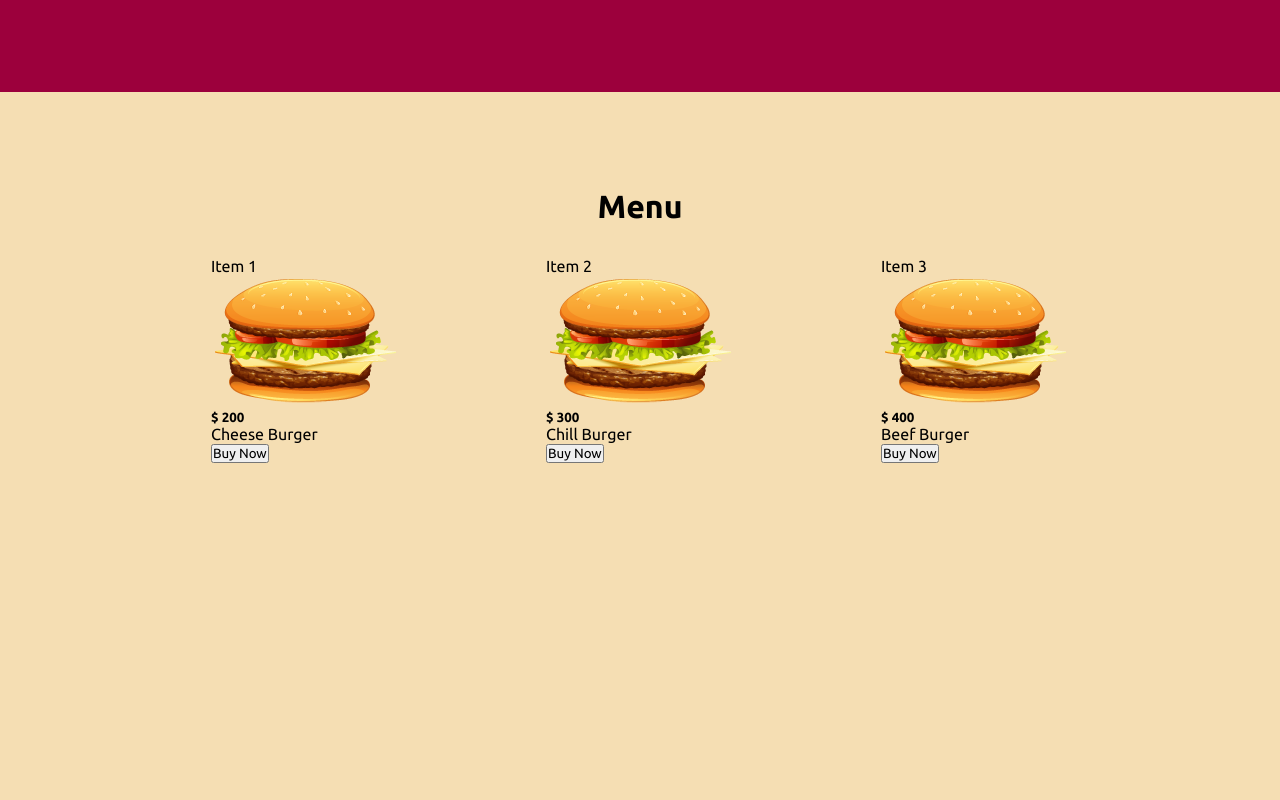
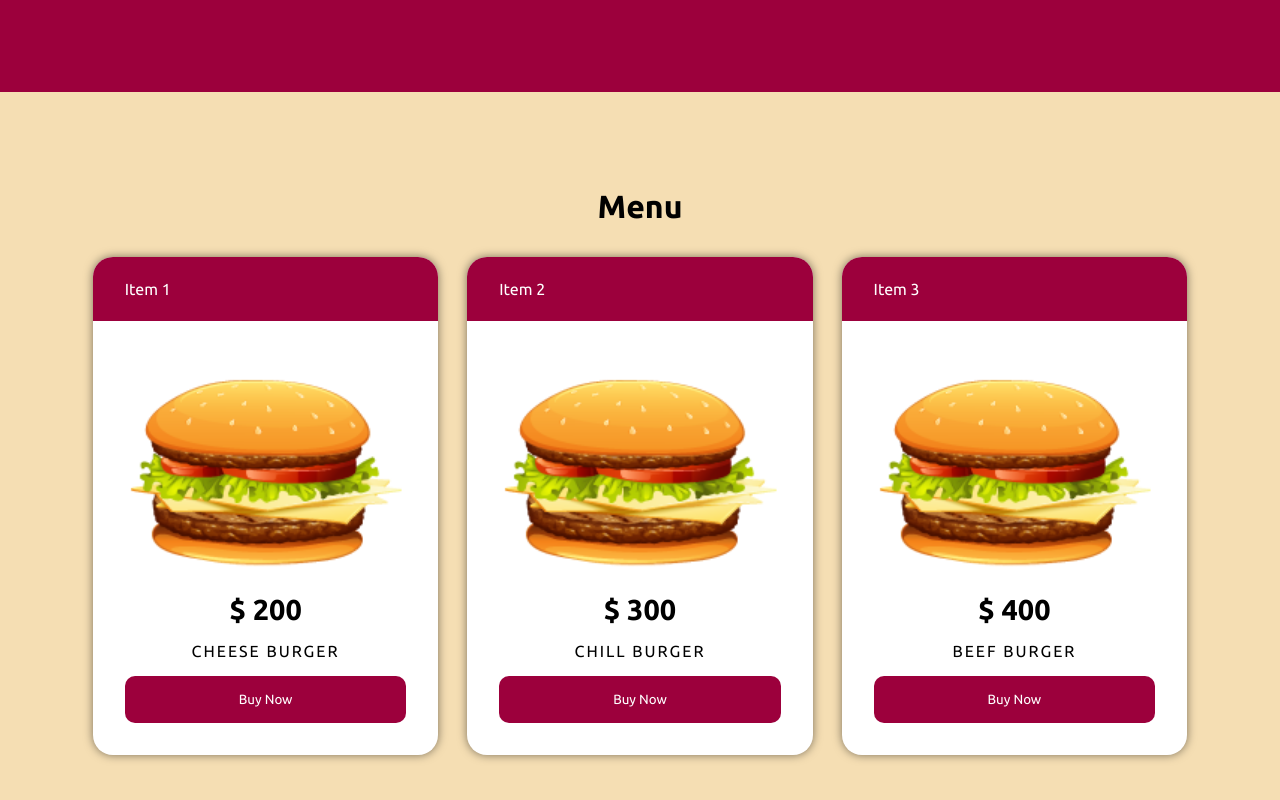
Before and after one commit to mohit838/BurgerShop-MERN, a React (Create React App) app in the folder client/: page / in a window 1280 px wide. Shown: the part 1428-2228 px from the top of the page. Built offline with nearby package versions, Linux system fonts and the light colour scheme.

Commit message:
Menu Complate

```diff
--- a/client/src/components/home/Menu.jsx
+++ b/client/src/components/home/Menu.jsx
@@ -15,6 +15,7 @@ const Menu = () => {
           price={200}
           title="Cheese Burger"
           handlerBuyButton={handlerAddToCart}
+          delay={0.1}
         />
         <MenuCard
           itemNum={2}
@@ -22,6 +23,7 @@ const Menu = () => {
           price={300}
           title="Chill Burger"
           handlerBuyButton={handlerAddToCart}
+          delay={0.5}
         />
         <MenuCard
           itemNum={3}
@@ -29,6 +31,7 @@ const Menu = () => {
           price={400}
           title="Beef Burger"
           handlerBuyButton={handlerAddToCart}
+          delay={1}
         />
       </div>
     </section>
--- a/client/src/components/home/MenuCard.jsx
+++ b/client/src/components/home/MenuCard.jsx
@@ -1,10 +1,22 @@
 import React from "react";
 import { motion } from "framer-motion";
 
-const MenuCard = ({ itemNum, burgerSrc, price, title, handlerBuyButton }) => {
+const MenuCard = ({
+  itemNum,
+  burgerSrc,
+  price,
+  title,
+  handlerBuyButton,
+  delay = 0,
+}) => {
   return (
     <>
-      <motion.div className="menuCard">
+      <motion.div
+        className="menuCard"
+        initial={{ x: "-100%", opacity: 0 }}
+        whileInView={{ x: "0", opacity: 1 }}
+        transition={{ delay }}
+      >
         <div>Item {itemNum}</div>
         <main>
           <img src={burgerSrc} alt="burgerImg" />
--- a/client/src/styles/menu.scss
+++ b/client/src/styles/menu.scss
@@ -16,3 +16,79 @@
     justify-content: space-evenly;
   }
 }
+
+.menuCard {
+  background-color: white;
+  width: 30%;
+  border-radius: 20px;
+  -webkit-border-radius: 20px;
+  -moz-border-radius: 20px;
+  -ms-border-radius: 20px;
+  -o-border-radius: 20px;
+  box-shadow: 0 0 10px rgba($color: #000000, $alpha: 0.5);
+
+  > div {
+    border-radius: 20px 20px 0 0;
+    -webkit-border-radius: 20px 20px 0 0;
+    -moz-border-radius: 20px 20px 0 0;
+    -ms-border-radius: 20px 20px 0 0;
+    -o-border-radius: 20px 20px 0 0;
+    background-color: $red;
+    display: flex;
+    align-items: center;
+    padding: 2rem;
+    color: white;
+    height: 4rem;
+  }
+  > main {
+    padding: 2rem;
+    display: flex;
+    align-items: center;
+    flex-direction: column;
+
+    > img {
+      height: 15rem;
+      width: 100%;
+      object-fit: contain;
+    }
+
+    > h5 {
+      font-size: 1.8rem;
+    }
+
+    > p {
+      letter-spacing: 2px;
+      text-transform: uppercase;
+      padding: 1rem 0;
+    }
+
+    > button {
+      background-color: $red;
+      color: white;
+      border: none;
+      cursor: pointer;
+      padding: 1rem 2rem;
+      width: 100%;
+      border-radius: 10px;
+      -webkit-border-radius: 10px;
+      -moz-border-radius: 10px;
+      -ms-border-radius: 10px;
+      -o-border-radius: 10px;
+
+      &:hover {
+        background-color: $redDark;
+      }
+    }
+  }
+}
+
+@media screen and (max-width: 600px) {
+  #menu > div {
+    flex-direction: column;
+  }
+
+  .menuCard {
+    width: 100%;
+    margin: 1rem 0;
+  }
+}
```
